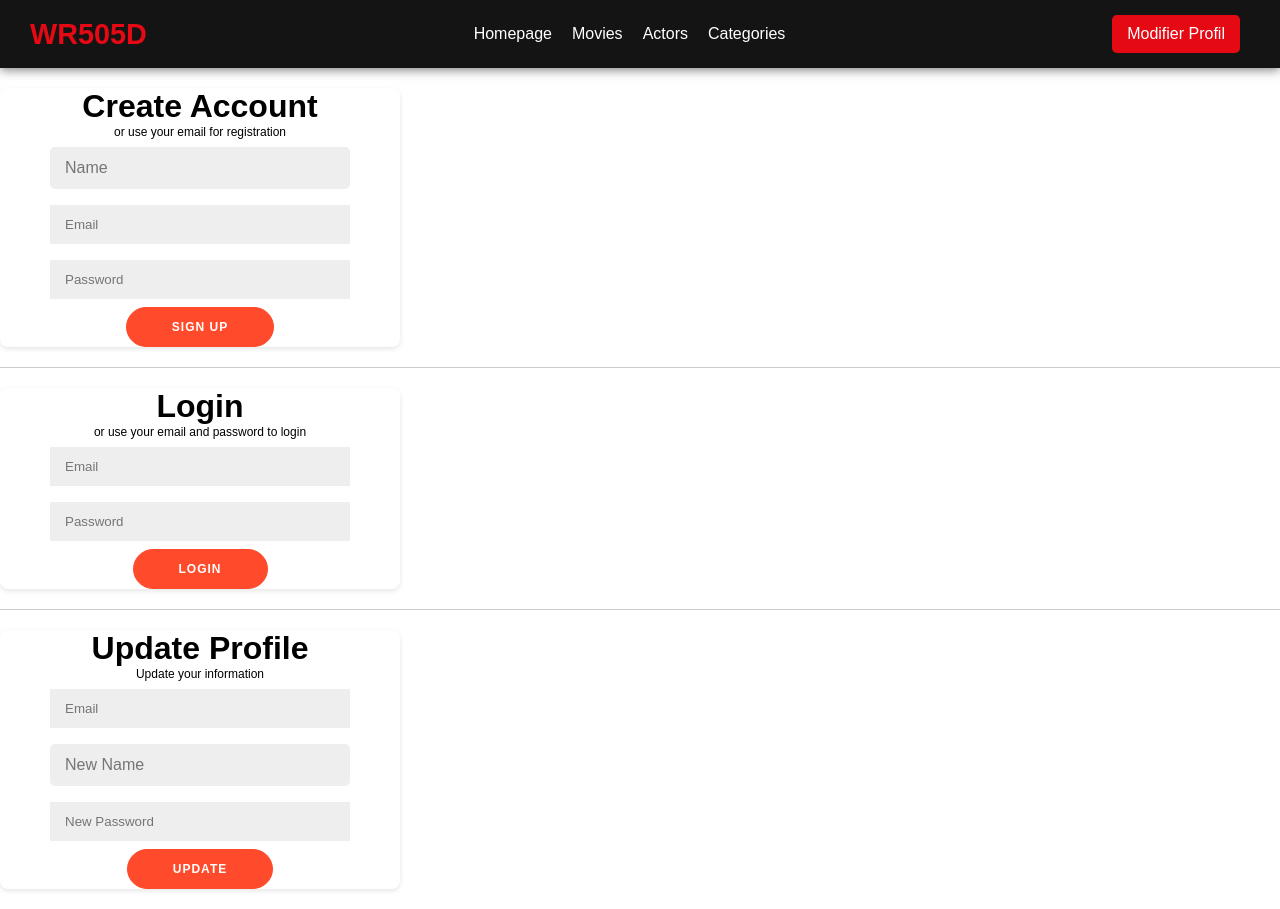
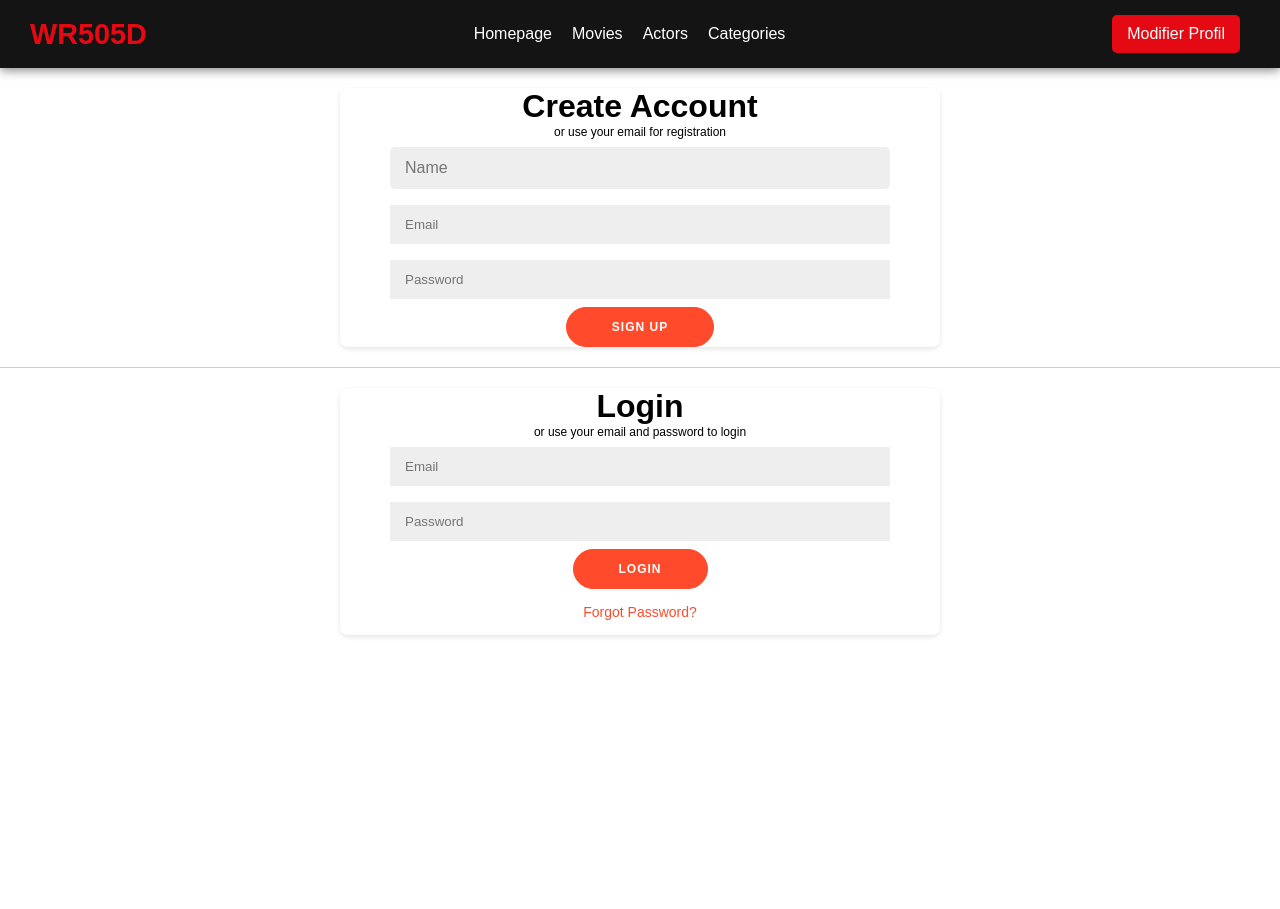
Before and after one commit to Flaviant3/Movie, a Vue app: page /#/edit-profile in a window 1280 px wide. After the commit the page ends 800 px from the top, so only its background shows below. Built offline with nearby package versions, Linux system fonts and the light colour scheme.

Commit message:
fix password changer

```diff
--- a/src/components/EditProfile.vue
+++ b/src/components/EditProfile.vue
@@ -2,6 +2,7 @@
   <div>
     <div id="container">
       <div v-if="message" class="notification">{{ message }}</div>
+
       <div class="form-container sign-up-container">
         <form @submit.prevent="signUp">
           <h1>Create Account</h1>
@@ -12,7 +13,9 @@
           <button type="submit">Sign Up</button>
         </form>
       </div>
+
       <div class="separator"></div>
+
       <div class="form-container login-container">
         <form @submit.prevent="login">
           <h1>Login</h1>
@@ -20,18 +23,21 @@
           <input type="email" v-model="loginEmail" placeholder="Email" required />
           <input type="password" v-model="loginPassword" placeholder="Password" required />
           <button type="submit">Login</button>
+          <a href="#" @click.prevent="showPasswordModal">Forgot Password?</a>
         </form>
       </div>
-      <div class="separator"></div>
-      <div class="form-container profile-update-container">
-        <form @submit.prevent="updateProfile">
-          <h1>Update Profile</h1>
-          <span>Update your information</span>
-          <input type="email" v-model="profile.email" placeholder="Email" required />
-          <input type="text" v-model="profile.name" placeholder="New Name" required />
-          <input type="password" v-model="profile.password" placeholder="New Password" required />
-          <button type="submit">Update</button>
-        </form>
+    </div>
+
+    <div v-if="showModal" class="modal">
+      <div class="modal-content">
+        <span class="close" @click="closePasswordModal">&times;</span>
+        <h2>Change Password</h2>
+        <input type="email" v-model="emailForPasswordChange" placeholder="Email" required />
+        <button @click="verifyEmail">Next</button>
+        <div v-if="userId">
+          <input type="password" v-model="newPassword" placeholder="New Password" required />
+          <button @click="changePassword">Change Password</button>
+        </div>
       </div>
     </div>
   </div>
@@ -46,14 +52,13 @@ export default {
         email: '',
         password: '',
       },
-      profile: {
-        email: '',
-        name: '',
-        password: '',
-      },
       message: '',
       loginEmail: '',
       loginPassword: '',
+      showModal: false,
+      newPassword: '',
+      emailForPasswordChange: '',
+      userId: null, // Pour stocker l'ID utilisateur
     };
   },
   methods: {
@@ -68,11 +73,11 @@ export default {
         });
 
         const data = await response.json();
-        console.log('Réponse d\'inscription:', data); // Log pour débogage
+        console.log('Réponse d\'inscription:', data);
 
         if (response.ok) {
           this.message = 'Compte créé avec succès!';
-          localStorage.setItem('userId', data.id); // Assurez-vous que data.id existe
+          localStorage.setItem('userId', data.id);
           setTimeout(() => {
             this.message = '';
           }, 3000);
@@ -97,12 +102,12 @@ export default {
         });
 
         const data = await response.json();
-        console.log('Login Response:', data); // Log the response
+        console.log('Login Response:', data);
 
         if (response.ok) {
           localStorage.setItem('jwtToken', data.token);
-          localStorage.setItem('userId', data.id); // Assurez-vous que data.id existe
-          localStorage.setItem('name', data.username); // Utilisez username
+          localStorage.setItem('userId', data.id);
+          localStorage.setItem('name', data.username);
           this.message = 'Connexion réussie!';
           setTimeout(() => {
             this.message = '';
@@ -115,41 +120,81 @@ export default {
         alert('Erreur lors de la connexion');
       }
     },
-    async updateProfile() {
+    showPasswordModal() {
+      this.showModal = true;
+      this.emailForPasswordChange = '';
+      this.newPassword = '';
+      this.userId = null; // Réinitialiser l'ID utilisateur
+    },
+    closePasswordModal() {
+      this.showModal = false;
+      this.newPassword = '';
+      this.emailForPasswordChange = '';
+      this.userId = null; // Réinitialiser l'ID utilisateur
+    },
+    async verifyEmail() {
       try {
-        const userId = localStorage.getItem('userId');
-        const token = localStorage.getItem('jwtToken');
-
-        if (!userId || !token) {
-          alert('Utilisateur non connecté ou ID utilisateur manquant.');
+        // Vérifie d'abord que l'email est bien renseigné
+        if (!this.emailForPasswordChange) {
+          alert('Veuillez entrer un email.');
           return;
         }
 
-        const response = await fetch(`http://symfony.mmi-troyes.fr:8319/api/users/${userId}`, {
+        // Envoie la requête à l'API pour vérifier l'email
+        const response = await fetch(`http://symfony.mmi-troyes.fr:8319/api/users`, {
+          method: 'GET',
+          headers: {
+            'Content-Type': 'application/json',
+          },
+        });
+
+        const data = await response.json();
+
+        if (response.ok && data.length > 0) {
+          this.userId = data[0].id; // Récupère l'ID utilisateur
+          alert('Email vérifié. Vous pouvez maintenant changer votre mot de passe.');
+        } else if (data.length === 0) {
+          alert('Email non trouvé. Veuillez vérifier l\'adresse entrée.');
+          this.userId = null; // Réinitialiser si l'email n'est pas trouvé
+        } else {
+          alert(data.message || 'Erreur lors de la vérification de l\'email');
+        }
+      } catch (error) {
+        console.error('Erreur lors de la requête:', error);
+        alert('Erreur lors de la vérification de l\'email');
+      }
+    },
+    async changePassword() {
+      try {
+        const token = localStorage.getItem('jwtToken');
+
+        if (!this.userId) {
+          alert('ID utilisateur manquant.');
+          return;
+        }
+
+        const response = await fetch(`http://symfony.mmi-troyes.fr:8319/api/users/${this.userId}`, {
           method: 'PATCH',
           headers: {
             'Content-Type': 'application/merge-patch+json',
             'Authorization': `Bearer ${token}`,
           },
-          body: JSON.stringify({
-            email: this.profile.email,
-            name: this.profile.name,
-            password: this.profile.password,
-          }),
+          body: JSON.stringify({ password: this.newPassword }),
         });
 
         const data = await response.json();
         if (response.ok) {
-          alert('Profil mis à jour avec succès!');
+          alert('Mot de passe changé avec succès!');
+          this.closePasswordModal();
         } else {
-          alert(data.message || 'Erreur lors de la mise à jour du profil');
+          alert(data.message || 'Erreur lors du changement de mot de passe');
         }
       } catch (error) {
-        alert('Erreur lors de la mise à jour du profil');
+        alert('Erreur lors du changement de mot de passe');
       }
     }
   }
-};
+  };
 </script>
 
 <style scoped>
@@ -179,23 +224,16 @@ h2 {
   text-align: center;
 }
 
-p {
-  font-size: 14px;
-  font-weight: 100;
-  line-height: 20px;
-  letter-spacing: 0.5px;
-  margin: 20px 0 30px;
-}
-
 span {
   font-size: 12px;
 }
 
 a {
-  color: #333;
+  color: #FF4B2B;
   font-size: 14px;
   text-decoration: none;
   margin: 15px 0;
+  cursor: pointer;
 }
 
 button {
@@ -219,11 +257,6 @@ button:focus {
   outline: none;
 }
 
-button.ghost {
-  background-color: transparent;
-  border-color: #FFFFFF;
-}
-
 form {
   background-color: #FFFFFF;
   display: flex;
@@ -243,28 +276,6 @@ input {
   width: 100%;
 }
 
-.container {
-  background-color: #fff;
-  border-radius: 10px;
-  box-shadow: 0 14px 28px rgba(0,0,0,0.25),
-  0 10px 10px rgba(0,0,0,0.22);
-  position: relative;
-  overflow: hidden;
-  width: 100%;
-  max-width: 1200px;
-  min-height: 480px;
-  display: flex;
-  flex-direction: column;
-  justify-content: center;
-  align-items: center;
-}
-
-.form-container {
-  width: 100%;
-  max-width: 400px;
-  margin: 20px 0;
-}
-
 .separator {
   width: 100%;
   height: 1px;
@@ -272,7 +283,35 @@ input {
   margin: 20px 0;
 }
 
-.social-container {
-  margin: 20px 0;
+/* Styles pour la modale */
+.modal {
+  position: fixed;
+  z-index: 1000;
+  left: 0;
+  top: 0;
+  width: 100%;
+  height: 100%;
+  overflow: auto;
+  background-color: rgba(0, 0, 0, 0.5);
+  display: flex;
+  justify-content: center;
+  align-items: center;
+}
+
+.modal-content {
+  background-color: #fff;
+  border-radius: 10px;
+  padding: 20px;
+  box-shadow: 0 4px 8px rgba(0, 0, 0, 0.2);
+  width: 300px;
+  text-align: center;
+}
+
+.close {
+  color: #aaa;
+  float: right;
+  font-size: 28px;
+  font-weight: bold;
+  cursor: pointer;
 }
 </style>
```
